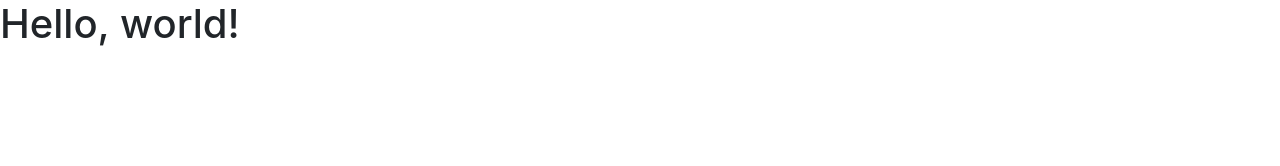
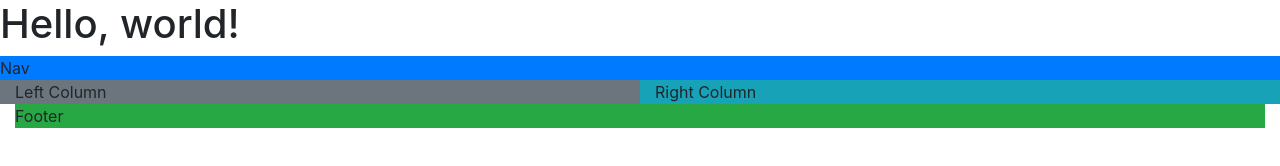
Before and after one commit to AngelaGraham/collab2-practice, a plain HTML site: page index.html in a window 1280 px wide. Drawn offline with nearby package versions, Linux system fonts and the light colour scheme.

Commit message:
added content to index.html

```diff
--- a/index.html
+++ b/index.html
@@ -12,6 +12,14 @@
   </head>
   <body>
     <h1>Hello, world!</h1>
+    <div class="container-fluid">
+      <div class="row bg-primary">Nav</div>
+      <div class="row">
+        <div class="col -4 bg-secondary">Left Column</div>
+        <div class="col -4 bg-info">Right Column</div>
+      </div>
+      <div class="footer bg-success">Footer</div>
+    </div>
 
     <!-- Optional JavaScript; choose one of the two! -->
 
```
